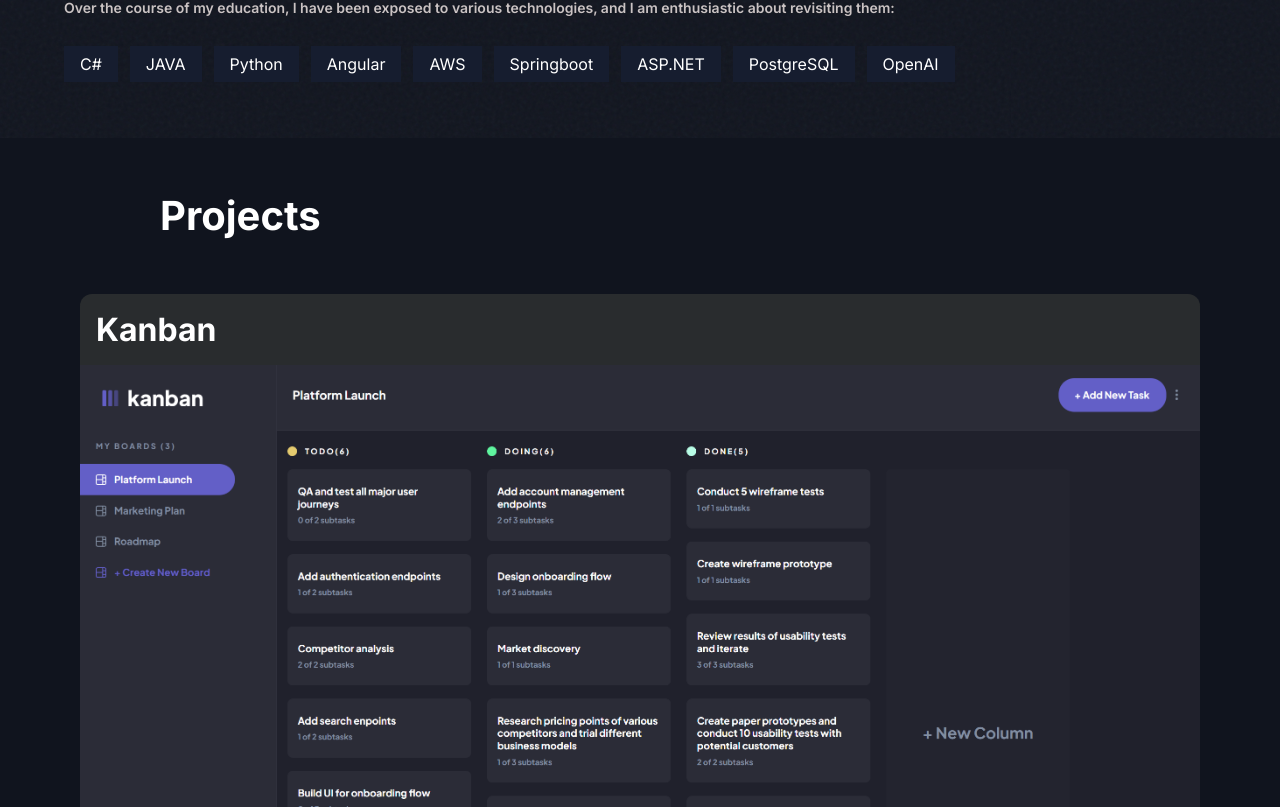
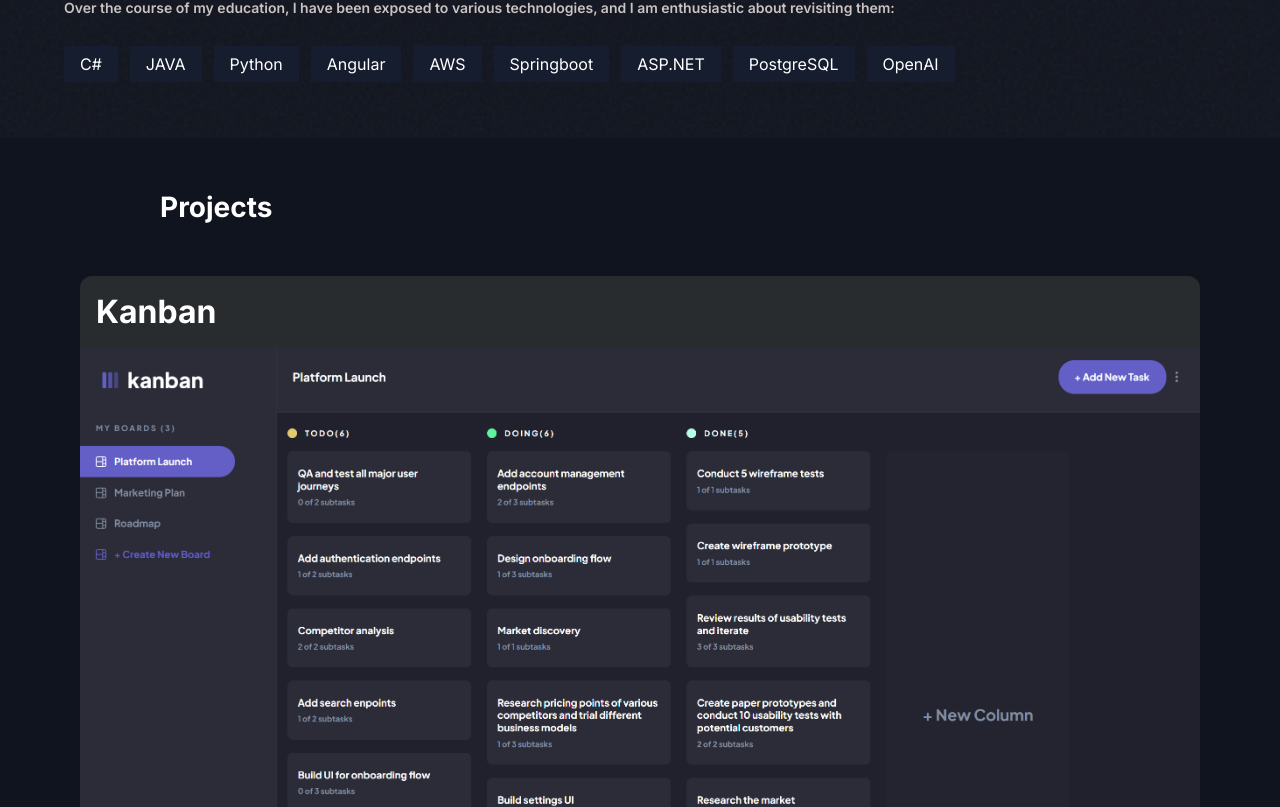
Before and after one commit to dbslapitan/portfolio, a Next.js app: page / in a window 1280 px wide. Shown: the part 1673-2480 px from the top of the page. Built offline with nearby package versions, Linux system fonts and the light colour scheme.

Commit message:
fix padding on projects

```diff
--- a/src/ui/projects/projects.module.scss
+++ b/src/ui/projects/projects.module.scss
@@ -3,17 +3,21 @@
 
 .projects{
     min-height: 100vh;
-    padding: 3rem 1rem 3rem 1rem;
+    padding: 4rem 1rem 3rem 1rem;
+
+    @include tablet{
+        padding: 3rem 4rem 2rem 4rem;
+    }
 
     &__header{
-        font-size: 2rem;
+        font-size: 1.25rem;
         line-height: 1.5;
         color: white;
         max-width: 60rem;
         margin: auto;
 
         @include tablet{
-            font-size: 2.5rem;
+            font-size: 1.75rem;
         }
 
         @include desktop{
```
